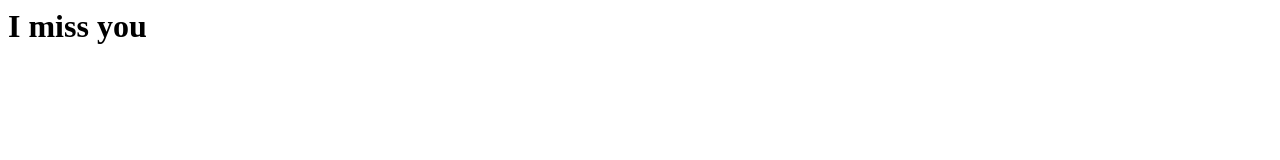
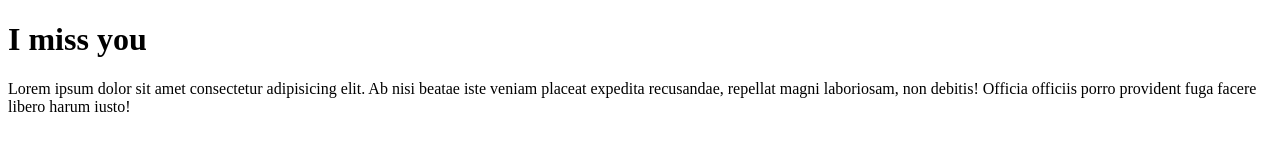
Before and after one commit to Ajax9186/Example, a plain HTML site: page index.html in a window 1280 px wide. Drawn offline with Linux system fonts and the light colour scheme.

Commit message:
Add a new paragraph

```diff
--- a/index.html
+++ b/index.html
@@ -1,11 +1,17 @@
-<DOCTYPE html />
+<!DOCTYPE html>
 <html lang="en">
   <head>
-    <meta charset="utf-8" />
-    <meta name="viewport" content="width=device-width, initial-scale=1.0">
+    <meta charset="UTF-8" />
+    <meta http-equiv="X-UA-Compatible" content="IE=edge" />
+    <meta name="viewport" content="width=device-width, initial-scale=1.0" />
     <title>Example</title>
   </head>
   <body>
     <h1>I miss you</h1>
+    <p>
+      Lorem ipsum dolor sit amet consectetur adipisicing elit. Ab nisi beatae
+      iste veniam placeat expedita recusandae, repellat magni laboriosam, non
+      debitis! Officia officiis porro provident fuga facere libero harum iusto!
+    </p>
   </body>
 </html>
```
